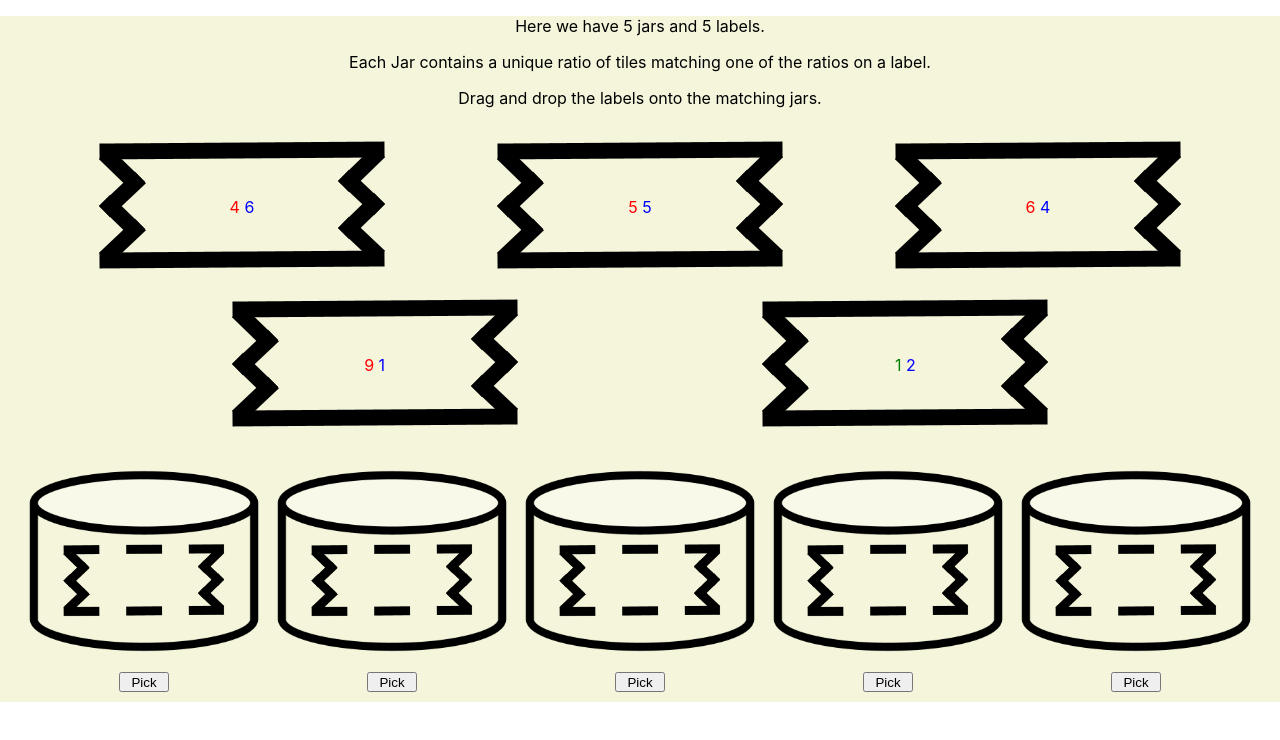
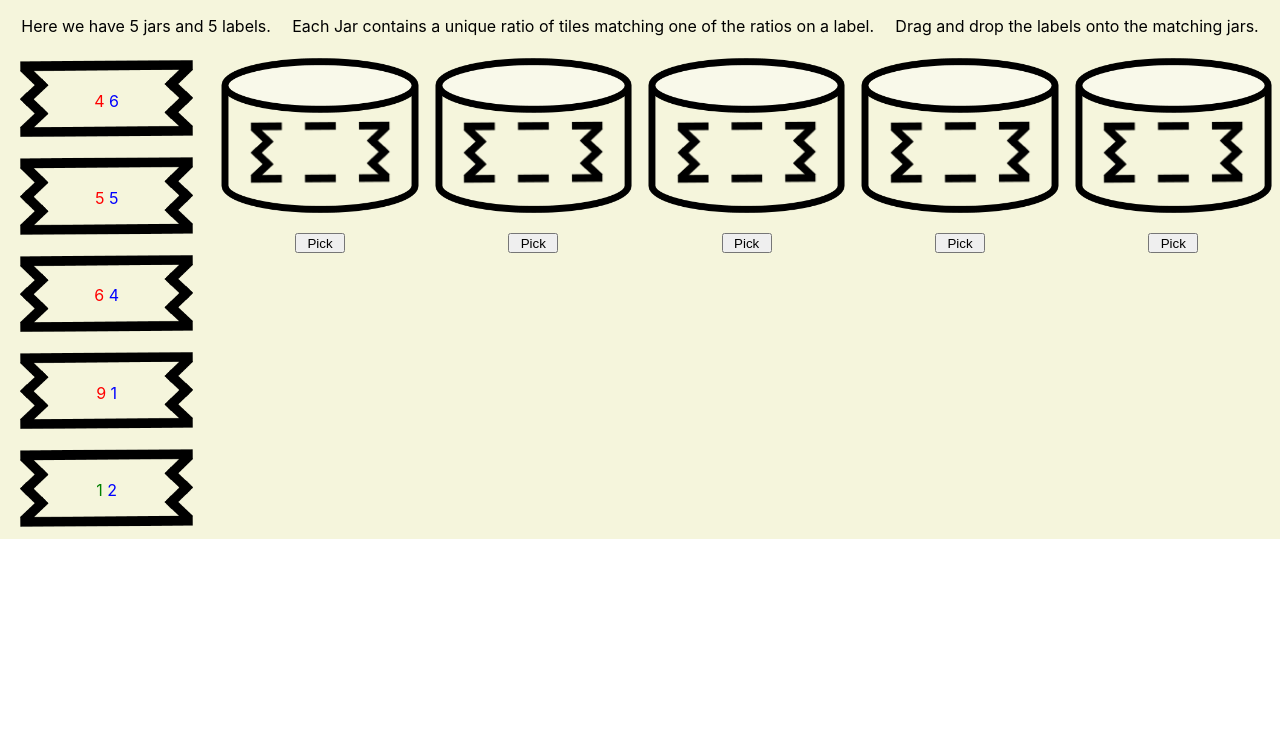
Before and after one commit to prj8121/PickingJars, a React (Create React App) app: page / in a window 1280 px wide. Shown: the top 740 px of the page. Built offline with nearby package versions, Linux system fonts and the light colour scheme.

Commit message:
Improved layout visibility

```diff
--- a/src/components/Experiment.js
+++ b/src/components/Experiment.js
@@ -2,15 +2,6 @@ import React, { useState } from 'react';
 import PickingJarContainer from '../containers/PickingJarContainer';
 import LabelSheet from '../containers/LabelSheet';
 import { LabelContainerTypes as LCT} from '../util/LabelContainerTypes';
-
-const jarRowStyle = {
-    flexWrap:'wrap',
-    display:'flex',
-    flexDirection:'row',
-    justifyContent: 'space-evenly',
-    alignItems: 'top',
-    margin:'20px'
-}
 
 function Experiment({specs}){
 
@@ -130,10 +121,50 @@ function Experiment({specs}){
         );*/
     }
 
+    const labelSheetMaxWidth = `${100/(numJars+1)}%`
+
+    const jarRowStyle = {
+        flexWrap:'wrap',
+        display:'flex',
+        flexDirection:'row',
+        justifyContent: 'space-evenly',
+        alignItems: 'top',
+        margin:'20px'
+    }
+    const labelSheetWrapperStyle = {
+        //display:'flex',
+        maxWidth: labelSheetMaxWidth,
+
+        flex:1,
+        //border:'dashed lightgreen 2px',
+    }
+    const JarRowWrapperStyle = {
+        display:'flex',
+        flex:1,
+    }
+    const InteractablesWrapperStyle = {
+        display:'flex',
+        flexDirection:'row',
+        //justifyContent:'center',
+        //border:'dashed lightgreen 2px',
+        //alignItems:'center'
+    }
+
+/*
+{Array.from({ length: numJars }, (_, index) => (
+                            <PickingJarContainer
+                                containerIndex={index}
+                                specifications={jars[index]}
+                                swapLabels={swapLabels}
+                                label = {labelsInJars[index]}
+                            />
+                        ))}
+*/
 
     return (
         /* <div id='jar-row' style={{flexWrap:'wrap', display:'flex', flexDirection:'row', justifyContent: 'space-evenly', alignItems: 'top', margin:'20px'}}> */
         <div>
+            <div style={{display:"flex", justifyContent:"space-evenly"}}>
                 <p>
                     Here we have {numJars} jars and {numJars} labels.
                 </p>
@@ -143,8 +174,15 @@ function Experiment({specs}){
                 <p>
                     Drag and drop the labels onto the matching jars.
                 </p>
-            <LabelSheet labels={labelsInSheet} swapLabels={swapLabels}/>
-            <div id='jar-row' style={jarRowStyle}>
+            </div>
+
+            <div style={InteractablesWrapperStyle}>
+
+                <div style={labelSheetWrapperStyle}>
+                    <LabelSheet maxWith={labelSheetMaxWidth} labels={labelsInSheet} swapLabels={swapLabels}/>
+                </div>
+
+                <div style={JarRowWrapperStyle}>
                     {Array.from({ length: numJars }, (_, index) => (
                                 <PickingJarContainer
                                     containerIndex={index}
@@ -156,6 +194,8 @@ function Experiment({specs}){
                 </div>
 
             </div>
+
+        </div>
     );
 }
 
--- a/src/components/LabelSlot.js
+++ b/src/components/LabelSlot.js
@@ -60,19 +60,25 @@ function LabelSlot({label, labelTextStyle, labelWidth, updateLabel, swapLabels,
             color = 'coral'
         }
     }
+    const labelSlotStyle = {
+        backgroundColor: color,
+        //border: 'dotted coral 2px',
+        textAlign: 'center',
+    }
 
+    // <p style={labelTextStyle}>labelWidth={labelWidth}</p>
+    const labelTextElement = <>
 
-
-    const labelTextElement = <>
         {label.colors.map((color, i) => (
-            <span style={{color: color}} key={i}>{label.counts[i]} </span>
+                <span style={{color: color}} key={i}>{label.counts[i]} </span>
         ))}
     </>
+    const finalLabel = makeLabel(labelTextElement, labelWidth * 1)
     // Do not know why ref is like this, but I found it in the doc examples
     // ref={(node)=>{drag(drop(node))}}
     return (
-    <div ref={(node)=>{drag(drop(node))}} style={{backgroundColor:color}}>
-        {makeLabel(labelTextElement, labelWidth)}
+    <div ref={(node)=>{drag(drop(node))}} style={labelSlotStyle}>
+        {finalLabel}
     </div>
     );
 }
--- a/src/components/PickingJar.js
+++ b/src/components/PickingJar.js
@@ -20,6 +20,7 @@ function PickingJar({specs, onPick, containerWidth, swapLabels, containerIndex,
     */
 
     const containerStyle = {
+        flexDirection : 'column',
         position:'relative',
         //backgroundColor:'coral',
         //border: '2px solid blue',
--- a/src/containers/LabelSheet.js
+++ b/src/containers/LabelSheet.js
@@ -1,9 +1,10 @@
-import  React from 'react';
+import React from 'react';
 import LabelSlot from '../components/LabelSlot';
+import LabelSlotContainer from '../containers/LabelSlotContainer';
 import colorCountToText from '../util/colorCountToText';
 import { LabelContainerTypes } from '../util/LabelContainerTypes';
 
-function LabelSheet({labels, swapLabels}){
+function LabelSheet({maxWidth, labels, swapLabels}){
 
     labels = labels?labels:[
         {
@@ -32,32 +33,48 @@ function LabelSheet({labels, swapLabels}){
     const filledLabelList = [
         labels.map((label, i)=>{
             return(
+                <LabelSlotContainer
+                swapLabels={swapLabels}
+                containerIndex = {i}
+                containerType={LabelContainerTypes.SHEET}
+                label = {label}
+                labelSheetWidth = {maxWidth}
+                //labelTextElement={colorCountToText(label.colors, label.counts)}
+                />
+            );
+            /* return(
                 <LabelSlot
                 swapLabels={swapLabels}
                 containerIndex = {i}
                 containerType={LabelContainerTypes.SHEET}
                 label = {label}
+                labelWidth={containerWidth?containerWidth:150}
                 labelTextElement={colorCountToText(label.colors, label.counts)}/>
-            );
+            ); */
         })
     ]
 
-    const jarRowStyle = {
-        flexWrap:'wrap',
-        display:'flex',
-        flexDirection:'row',
-        justifyContent: 'space-evenly',
-        alignItems: 'top',
-        margin:'20px'
+    const sheetColumnStyle = {
+        //flex:1,
+        //display:'flex',
+        flexDirection:'column',
+        justifyContent: 'center',
+        //border: 'dotted red 2px',
+        //justifyContent: 'space-evenly',
+        //alignItems: 'center',
+        //maxWidth: maxWidth,
+        //margin:'20px'
     }
 
     return (
-    <div style={jarRowStyle}>
-        {
-            filledLabelList.map((slot, index)=>{
-                return slot;
-            })
-        }
+    <div>
+        <div style={sheetColumnStyle}>
+            {
+                filledLabelList.map((slot, index)=>{
+                    return slot;
+                })
+            }
+        </div>
     </div>);
 }
 
--- /dev/null
+++ b/src/containers/LabelSlotContainer.js
@@ -0,0 +1,55 @@
+import React, {useState, useEffect, useRef} from 'react';
+import LabelSlot from '../components/LabelSlot';
+import colorCountToText from '../util/colorCountToText';
+import { ItemTypes } from '../util/DraggableItemTypes';
+//import { LabelContainerTypes as LCT } from '../util/LabelContainerTypes';
+
+function LabelSlotContainer({label, swapLabels, containerIndex, containerType, labelSheetWidth}) {
+
+    const [LabelContainerWidth, setLabelContainerWidth] = useState(null);
+    const elementRef = useRef(null);
+
+    useEffect(()=>{
+
+        const fixContainerWidth = () => {
+            const currentElement = elementRef.current;
+            const width = window.getComputedStyle(currentElement).getPropertyValue('width');
+            const widthNum = getNumFromStyle(width);
+            setLabelContainerWidth(widthNum);
+        }
+
+        fixContainerWidth();
+
+        window.addEventListener('resize', fixContainerWidth)
+
+        return () => {
+            window.removeEventListener('resize', fixContainerWidth)
+        }
+    }, []);
+
+    function getNumFromStyle(styleString) {
+        const suffix = styleString.slice(-2);
+        if( suffix === "px") return styleString.slice(0,-2);
+        if( suffix.slice(-1) === '%') return styleString.slice(0, -1);
+        return "Error";
+    }
+
+    const containerStyle = {
+        flex: 1,
+        maxWidth: labelSheetWidth,
+        //border: 'dotted blue 2px',
+    }
+    return (
+        <div style={containerStyle} ref={elementRef}>
+            <LabelSlot
+            swapLabels={swapLabels}
+            containerIndex = {containerIndex}
+            containerType={containerType}
+            label = {label}
+            labelWidth={LabelContainerWidth?LabelContainerWidth:labelSheetWidth}
+            labelTextElement={colorCountToText(label.colors, label.counts)}/>
+        </div>
+    );
+}
+
+export default LabelSlotContainer;
--- a/src/containers/PickingJarContainer.js
+++ b/src/containers/PickingJarContainer.js
@@ -67,11 +67,15 @@ function PickingJarContainer({specifications, swapLabels, containerIndex, label}
         justifyContent:'center',
         flexGrow:1
     }
+    const JarStyle = {
+        flex:1,
+        //border:'dashed lightgreen 2px',
+    }
 
     return (
-        <div style={{flex:1}} ref={elementRef}>
+        <div style={JarStyle} ref={elementRef}>
             <PickingJar
-                style={{ alignSelf: 'flex-start' }}
+                //style={{ alignSelf: 'flex-start' }}
                 specs={specifications}
                 onPick={handlePick}
                 containerWidth={containerWidth}
@@ -79,7 +83,7 @@ function PickingJarContainer({specifications, swapLabels, containerIndex, label}
                 containerIndex={containerIndex}
                 label={label}
             />
-            <div style={containerStyle}>
+            <div /*style={containerStyle}*/>
                 <ResultsTray contents={results} containerWidth={containerWidth} />
             </div>
         </div>
--- a/src/util/MakeLabel.js
+++ b/src/util/MakeLabel.js
@@ -12,13 +12,14 @@ function makeLabel2(textElement, labelWidth){
         position: 'relative',
     };
     const imageStyle = {
-        maxWidth: `${labelWidth}px`,
+        maxWidth: labelWidth//`${labelWidth}px`,
     };
     const containerStyle = {
         position:'relative',
-        display: 'inline-block',
+        //display: 'flex', //'inline-block',
         textAlign: 'center',
-        maxWidth: `${labelWidth}px`,
+        maxWidth: labelWidth,//`${labelWidth}px`,
+        //border: 'dotted black 2px',
     };
     const textContainerStyle = {
         position: 'absolute',
```
Lines whose indentation alone changed are shown as unchanged.
